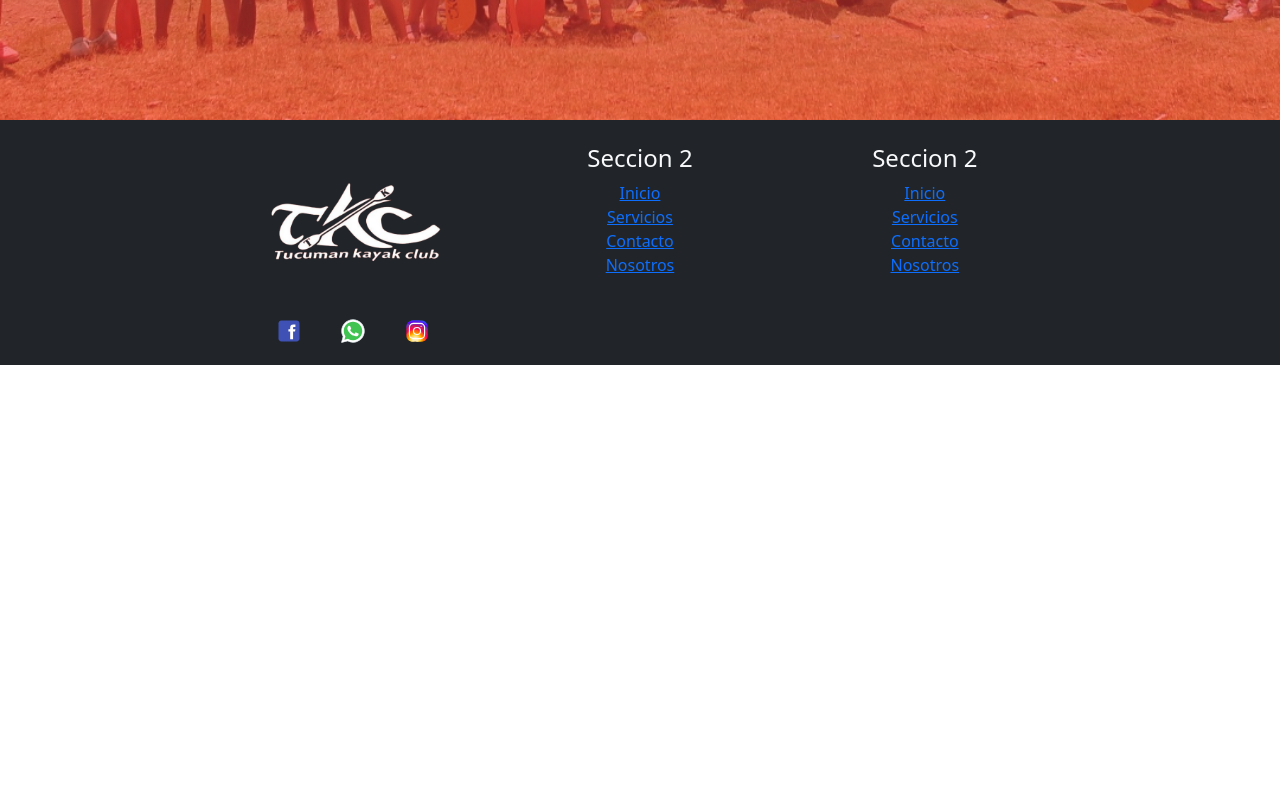
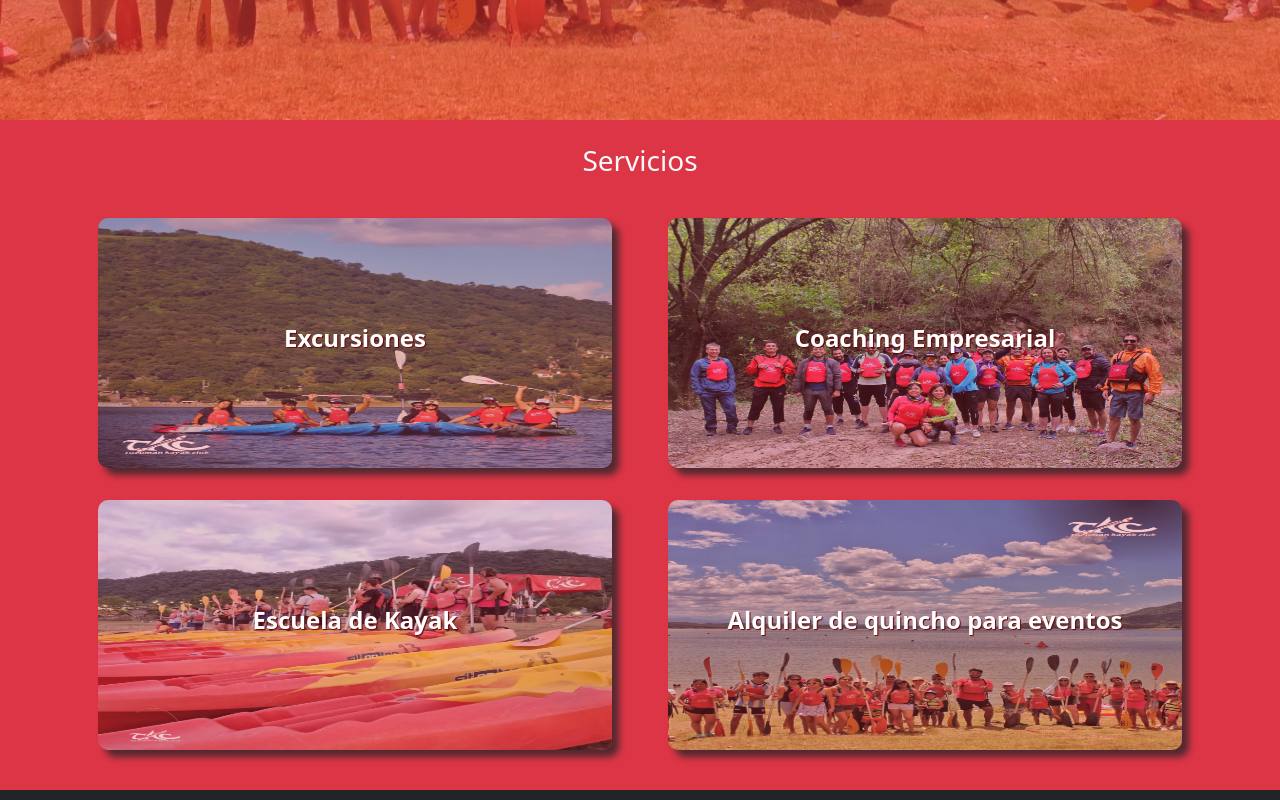
Before and after one commit to joaquin-fuentes/TKC-Front, a React (Vite) app: page / in a window 1280 px wide. Shown: the part 680-1480 px from the top of the page. Before the commit the page ends 1045 px from the top, so only its background shows below. Built offline with nearby package versions, Linux system fonts and the light colour scheme.

Commit message:
seccion de servicios completa

```diff
--- a/src/App.css
+++ b/src/App.css
@@ -1,3 +1,4 @@
+
 /* HEADER */
 .header{
   position: absolute; /* Posiciona el encabezado de forma absoluta */
@@ -29,6 +30,23 @@
   opacity: 0.9; /* Ajusta la opacidad del contenedor */
 }
 
+/* SERVICIOS */
+.imagenServicio{
+  height: 250px;
+  border-radius: 10px;
+  box-shadow: 7px 7px 7px;
+  opacity: 0.75;
+}
+.imagenServicio:hover{
+  opacity: 0.9;
+}
+.text-img{
+  z-index: 1;
+  position: absolute;
+  color: white;
+  font-weight: 700;
+  text-shadow: 1px 1px 1px rgb(101, 6, 6);
+}
 /* FOOTER */
 .logotkc-footer{
   width: 70%;
--- a/src/App.jsx
+++ b/src/App.jsx
@@ -4,12 +4,14 @@ import './App.css'
 import Header from './components/common/Header';
 import Footer from './components/common/Footer';
 import Inicio from './components/views/Inicio';
+import Servicios from './components/views/Servicios';
 
 const App = () => {
   return (
     <div>
       <Header></Header>
       <Inicio></Inicio>
+      <Servicios></Servicios>
       <Footer></Footer>
     </div>
   );
--- /dev/null
+++ b/src/components/views/Servicios.jsx
@@ -0,0 +1,46 @@
+import React from 'react';
+import { Container, Row, Col, NavLink } from "react-bootstrap"
+import excursiones from "../../assets/imagenes/escuelita.jpg"
+import coaching from "../../assets/imagenes/coaching.jpg"
+import escuelita from "../../assets/imagenes/portada2.jpg"
+import alquiler from "../../assets/imagenes/portada.jpg"
+
+
+const Servicios = () => {
+    return (
+        <div className='bg-danger'>
+            <Container className=''>
+                <h3 className='text-light m-0 p-4 text-center'>Servicios</h3>
+                <Row className='pb-4'>
+                    <Col md="6" lg="6">
+                        <NavLink href='/'  className='d-flex justify-content-center align-items-center  m-3'>
+                            <img src={excursiones} alt="foto excursiones" className='w-100 imagenServicio' />
+                            <h4 className='text-img'>Excursiones</h4>
+                        </NavLink>
+                    </Col>
+                    <Col md="6" lg="6">
+                        <NavLink href='/' className='d-flex justify-content-center align-items-center  m-3'>
+                            <img src={coaching} alt="foto coaching" className='w-100 imagenServicio' />
+                            <h4 className='text-img'>Coaching Empresarial</h4>
+                        </NavLink>
+                    </Col>
+                    <Col md="6" lg="6">
+                        <NavLink href='/' className='d-flex justify-content-center align-items-center  m-3'>
+                            <img src={escuelita} alt="foto escuelita" className='w-100 imagenServicio' />
+                            <h4 className='text-img'>Escuela de Kayak</h4>
+                        </NavLink>
+                    </Col>
+                    <Col md="6" lg="6">
+                        <NavLink href='/' className='d-flex justify-content-center align-items-center  m-3'>
+                            <img src={alquiler} alt="foto alquiler" className='w-100 imagenServicio' />
+                            <h4 className='text-img'>Alquiler de quincho para eventos</h4>
+                        </NavLink>
+                    </Col>
+                </Row>
+            </Container>
+        </div>
+
+    );
+};
+
+export default Servicios;
```
